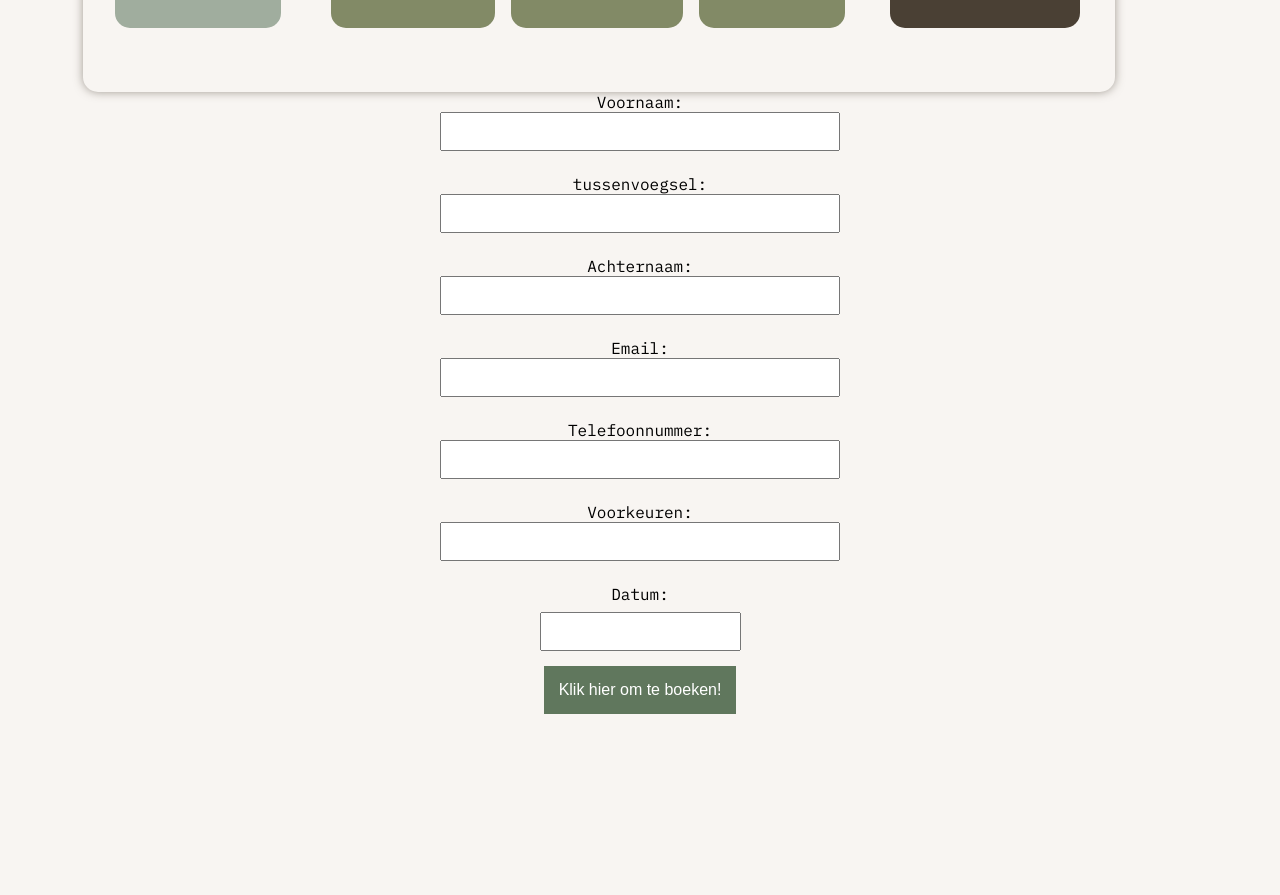
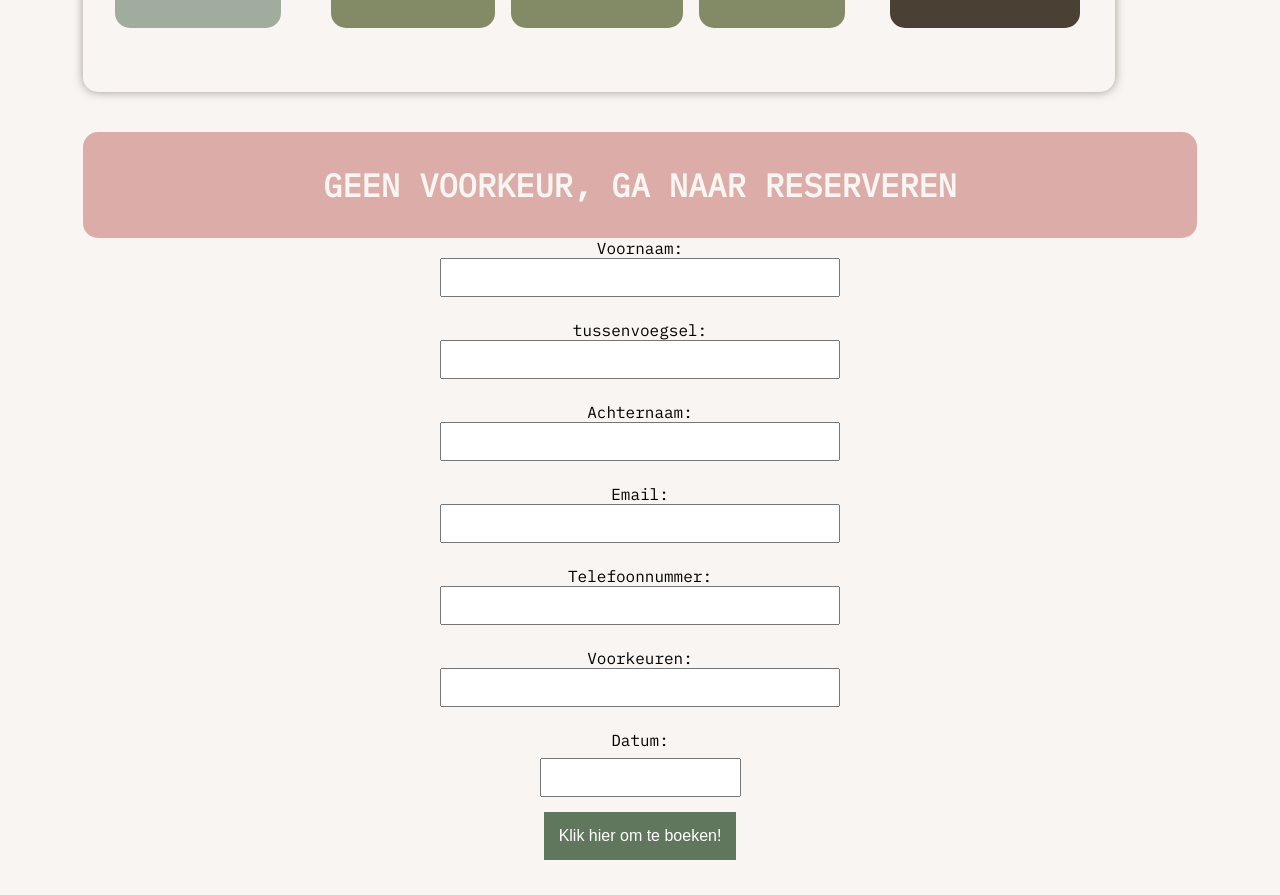
Before and after one commit to LaulensW/BertsBoerenCamping, a React (Vite) app in the folder BertsBoerenCamping/: page /booking in a window 1280 px wide. Shown: the part 1620-2515 px from the top of the page. Before the commit the page ends 2369 px from the top, so only its background shows below. Built offline with nearby package versions, Linux system fonts and the light colour scheme.

Commit message:
button onderin toegevoegd

```diff
--- a/BertsBoerenCamping/src/components/BookingPlattegrond.css
+++ b/BertsBoerenCamping/src/components/BookingPlattegrond.css
@@ -59,3 +59,20 @@
     font-weight: var(--font-weight-semibold);
     color: var(--neutral-color);
 }
+.button-reserveren{
+    background-color: var(--Button-color);
+    color: var(--neutral-color);
+    font-weight: var(--font-weight-semibold);
+    font-family: 'IBM Plex Mono', monospace;
+    font-size: 32px;
+    margin-top: 40px;
+    padding: 32px 0;
+    width: 100%;
+    border-radius: 15px;
+    border: none;
+    cursor: pointer;
+    transition: background-color ease-in 0.3s;
+}
+.button-reserveren:hover{
+    background-color: #B07D78;
+}
--- a/BertsBoerenCamping/src/components/BookingPlattegrond.jsx
+++ b/BertsBoerenCamping/src/components/BookingPlattegrond.jsx
@@ -41,6 +41,7 @@ const BookingPlattegrond = () => {
                 </div>
             </div>
         </div>
+        <button className="button-reserveren">GEEN VOORKEUR, GA NAAR RESERVEREN</button>
         </>
     )
 };
```
